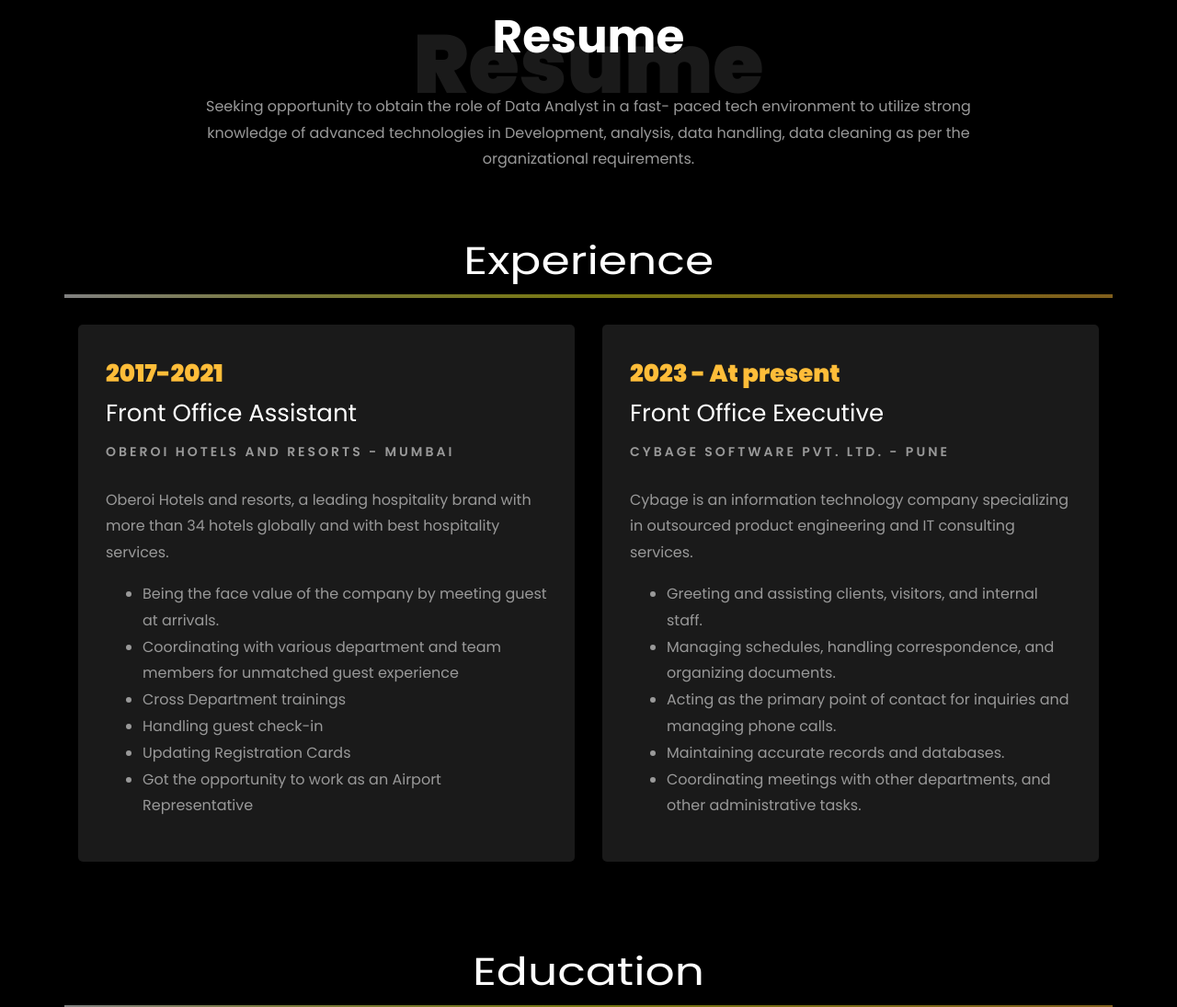
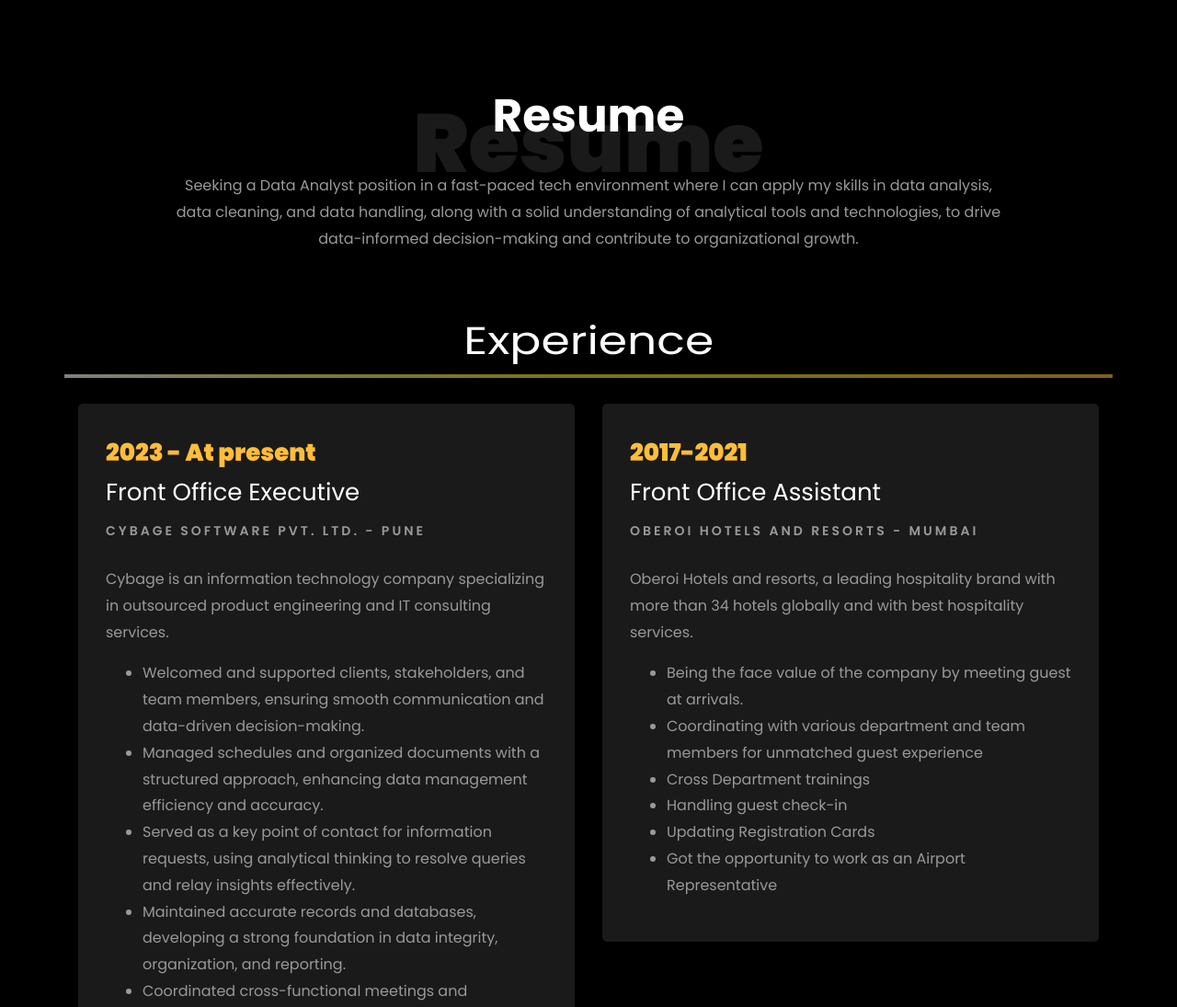
Before and after one commit to suyogk18/suyogk18-github.io, a plain HTML site: page index.html in a window 1280 px wide. Shown: the part 1705-2800 px from the top of the page at 92% size. Drawn offline with Linux system fonts and the light colour scheme; animation ran at ten frames a second; files whose address does not match are found by name.

Commit message:
Update index.html

```diff
--- a/index.html
+++ b/index.html
@@ -160,7 +160,7 @@
 						// Create an array of typing text
 						const typingTexts = [
 						'Data Analyst  ',
-						'Front Office Executive  ',
+
 
 						];
 
@@ -270,9 +270,12 @@
 								<h1 class="big">About</h1>
 								<h2 class="mb-4">About Me</h2>
 
-								<p>With over 5 years of comprehensive experience in the field of Front Office, accompanied by a bachelor's degree in B.com Honors.
-									Proficient in data analysis, statistical analysis, customer behaviour analysis, &amp; development.
-									Demonstrated success in leading impactful projects.</p>
+								<p>Motivated Data Analyst with over 5 years of professional experience in Front Office operations and a
+									Bachelor's degree in B.Com (Honours). Proficient in data analysis, statistical techniques, and
+									customer behavior analysis, with a strong foundation in development and problem-solving. Demonstrated
+									ability to derive insights from data and contribute to process improvements through analytical thinking
+									and attention to detail. Eager to apply analytical skills in a data-driven environment to support business
+									decisions.</p>
 								<ul class="about-info mt-4 px-md-0 px-2">
 									<li class="d-flex"><span>Profile:</span> <span>Front Office  </span></li>
 									<li class="d-flex"><span>Domain:</span> <span>Customer handling </span></li>
@@ -311,9 +314,9 @@
           <div class="col-md-10 heading-section text-center ftco-animate">
           	<h1 class="big big-2">Resume</h1>
             <h2 class="mb-4">Resume</h2>
-            <p>Seeking opportunity to obtain the role of Data Analyst in a fast- paced
-				tech environment to utilize strong knowledge of advanced technologies in Development,
-				analysis, data handling, data cleaning as per the organizational requirements.</p>
+            <p>Seeking a Data Analyst position in a fast-paced tech environment where I can apply my skills in
+		    data analysis, data cleaning, and data handling, along with a solid understanding of analytical tools and technologies,
+		    to drive data-informed decision-making and contribute to organizational growth.</p>
           </div>
         </div>
 
@@ -324,7 +327,28 @@
 		<br>
 
 		<div class="row">
+
+
 				<div class="col-md-6">
+					<div class="resume-wrap ftco-animate">
+						<span class="date">2023 - At present</span>
+						<h2>Front Office Executive</h2>
+						<span class="position">Cybage Software Pvt. Ltd. - Pune</span>
+						<p class="mt-4">Cybage is an information technology company specializing in outsourced product engineering and IT consulting services.
+
+							<ul>
+								<li>Welcomed and supported clients, stakeholders, and team members, ensuring smooth communication and data-driven decision-making.</li>
+								<li>Managed schedules and organized documents with a structured approach, enhancing data management efficiency and accuracy. </li>
+								<li>Served as a key point of contact for information requests, using analytical thinking to resolve queries and relay insights effectively.</li>
+								<li>Maintained accurate records and databases, developing a strong foundation in data integrity, organization, and reporting.</li>
+								<li>Coordinated cross-functional meetings and collaborated with departments, demonstrating strong communication and problem-solving skills essential for data analysis tasks. </li>
+							</ul>
+						</p>
+					</div>
+
+				</div>
+
+			<div class="col-md-6">
 					<div class="resume-wrap ftco-animate">
 						<span class="date">2017-2021</span>
 						<h2>Front Office Assistant</h2>
@@ -337,25 +361,6 @@
 								<li>Handling guest check-in</li>
 								<li>Updating Registration Cards</li>
 								<li>Got the opportunity to work as an Airport Representative</li>
-							</ul>
-						</p>
-					</div>
-
-				</div>
-
-				<div class="col-md-6">
-					<div class="resume-wrap ftco-animate">
-						<span class="date">2023 - At present</span>
-						<h2>Front Office Executive</h2>
-						<span class="position">Cybage Software Pvt. Ltd. - Pune</span>
-						<p class="mt-4">Cybage is an information technology company specializing in outsourced product engineering and IT consulting services.
-
-							<ul>
-								<li>Greeting and assisting clients, visitors, and internal staff.</li>
-								<li>Managing schedules, handling correspondence, and organizing documents. </li>
-								<li>Acting as the primary point of contact for inquiries and managing phone calls.</li>
-								<li>Maintaining accurate records and databases.</li>
-								<li>Coordinating meetings with other departments, and other administrative tasks. </li>
 							</ul>
 						</p>
 					</div>
@@ -408,7 +413,7 @@
           <div class="col-md-7 heading-section text-center ftco-animate">
             <h1 class="big big-2">Projects</h1>
             <h2 class="mb-4">Projects</h2>
-            <p>Below are the sample Data Analytics projects on SQL, Python, Power BI.</p>
+            <p>Below are the Data Analytics projects on SQL, Python, Power BI.</p>
           </div>
         </div>
         <div class="row d-flex">
```
